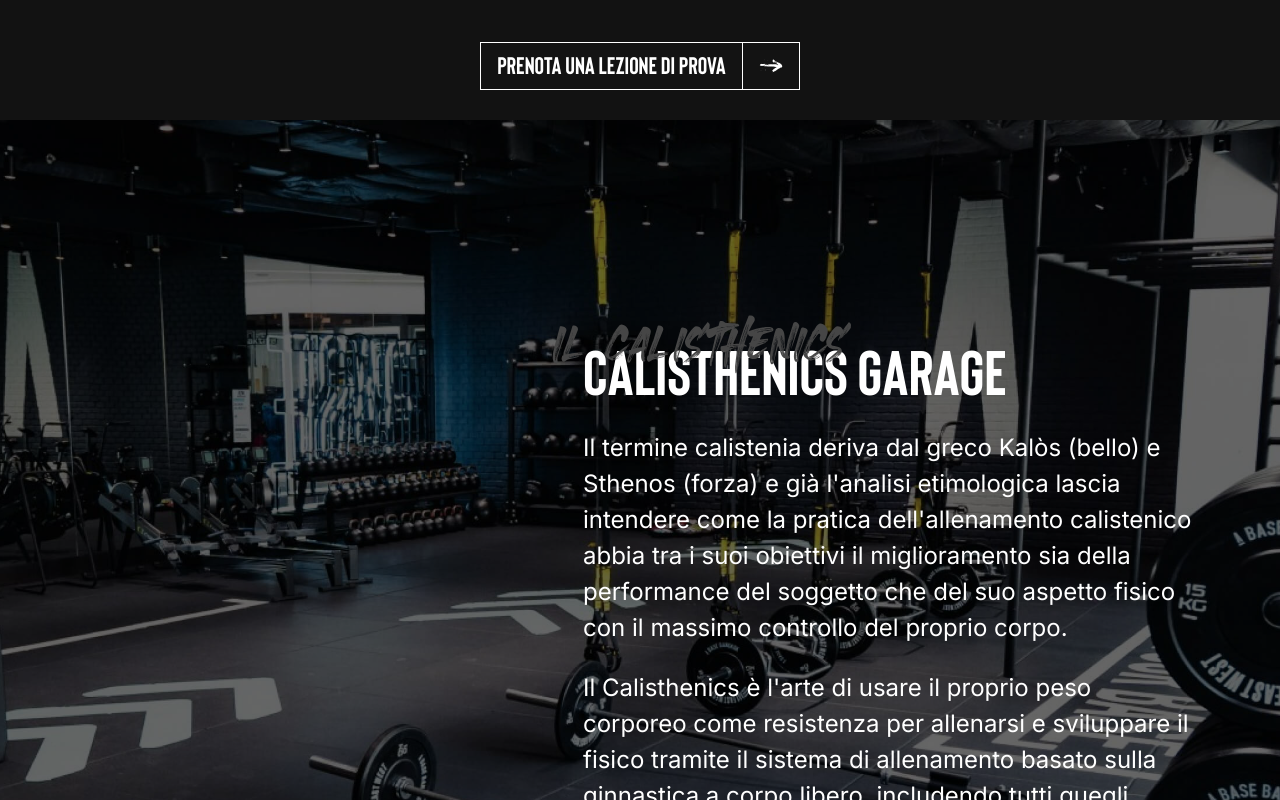
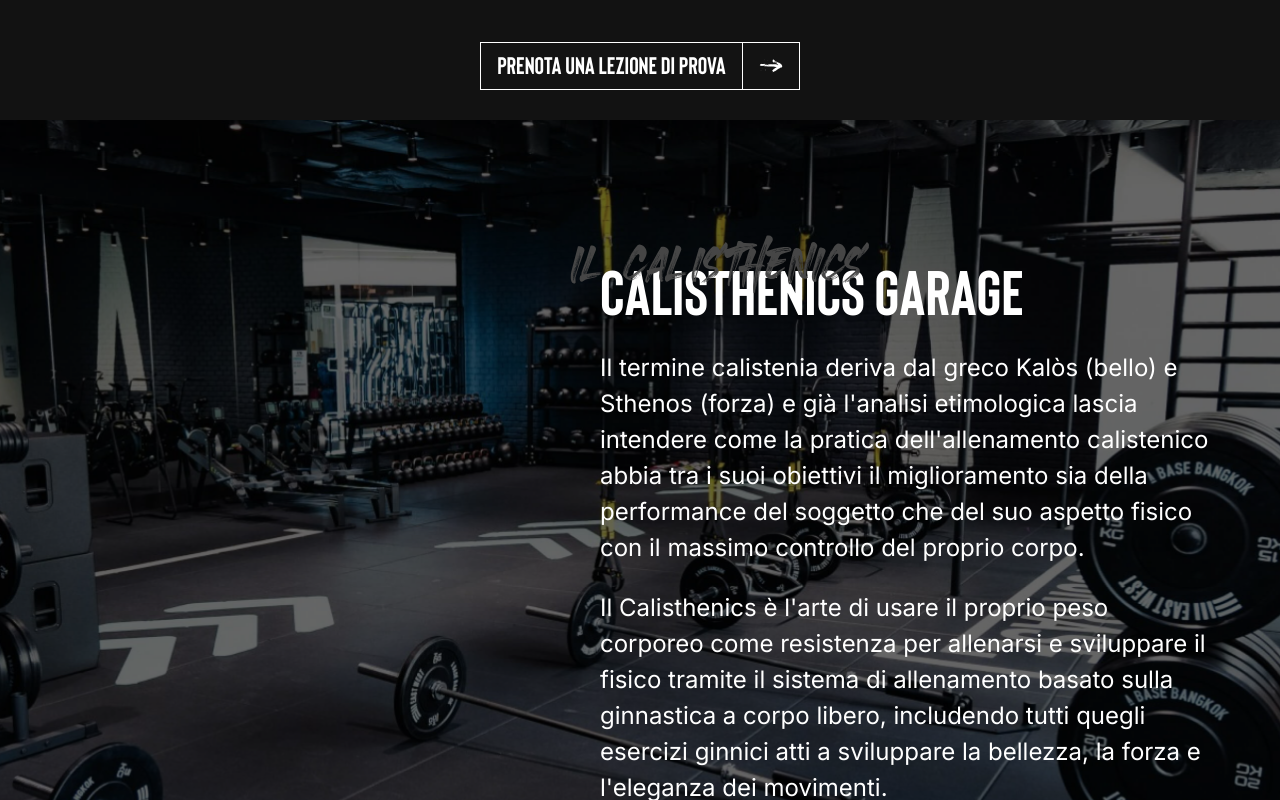
Before and after one commit to andreaselmi/IMPERIUM_MOTUS, a React (Create React App) app: page / in a window 1280 px wide. Shown: the part 820-1620 px from the top of the page. Built offline with nearby package versions, Linux system fonts and the light colour scheme.

Commit message:
add grid component

```diff
--- a/src/App.tsx
+++ b/src/App.tsx
@@ -2,6 +2,7 @@ import React from "react";
 import Header from "./components/Header/Header";
 import Navbar from "./components/Navbar/Navbar/Navbar";
 import CalisthenicsSection from "./components/Section/CalisthenicsSection/CalisthenicsSection";
+import Grid from "./components/Grid/Grid";
 
 function App() {
   return (
--- a/src/components/Grid/Grid.module.css
+++ b/src/components/Grid/Grid.module.css
@@ -1,24 +1,9 @@
-/*.grid {*/
-/*    margin: 1em;*/
-/*    border: solid lightgray;*/
-/*    background: lightgray;*/
-/*    display: grid;*/
-/*    grid-template-columns: repeat(2, minmax(10px, 1fr));*/
-/*    grid-gap: 2px;*/
-/*}*/
-
 .grid {
-    border: solid lightgray;
     display: grid;
-    margin: 16px;
-    grid-gap: 16px;
-    background: lightgray;
-    grid-template-columns: repeat(auto-fit, minmax(250px, 1fr));
-
+    grid-template-columns: repeat(12, [col-start] 1fr);
+    gap: 16px;
 }
 
-@media only screen and (max-width: 575px) {
-    .grid {
-        margin: 16px
-    }
-}
+/*.grid > * {*/
+/*    grid-column: col-start / span 12;*/
+/*}*/
--- a/src/components/Grid/Grid.tsx
+++ b/src/components/Grid/Grid.tsx
@@ -1,18 +1,12 @@
 import React from "react";
 import styles from "./Grid.module.css";
 
-const Grid: React.FC = ({ children }) => {
-  return (
-    <>
-      <div className={styles.grid}>
-        <div>Ciao</div>
-        <div>Ciao</div>
+interface GridProps {
+  className?: string;
+}
 
-        <div>Ciao</div>
-        <div>Ciao</div>
-      </div>
-    </>
-  );
+const Grid: React.FC<GridProps> = ({ children, className }) => {
+  return <div className={`${styles.grid} ${className}`}>{children}</div>;
 };
 
 export default Grid;
--- a/src/components/Section/CalisthenicsSection/CalisthenicsSection.module.css
+++ b/src/components/Section/CalisthenicsSection/CalisthenicsSection.module.css
@@ -30,19 +30,18 @@
     z-index: -1;
 }
 
-.sectionContainer {
-    padding: 80px 0
-}
-
 .sectionTitle {
     color: white;
 }
 
+.sectionContainer {
+    padding: 80px 0;
+    grid-column: col-start / span 12;
+}
+
 @media only screen and (min-width: 1200px) {
     .sectionContainer {
-        padding-left: 45%;
-        padding-top: 160px;
-        padding-bottom: 160px;
+        grid-column: col-start 7 / span 12;
+
     }
-
 }
--- a/src/components/Section/CalisthenicsSection/CalisthenicsSection.tsx
+++ b/src/components/Section/CalisthenicsSection/CalisthenicsSection.tsx
@@ -6,6 +6,7 @@ import Container from "../../Container/Container";
 import Typography from "../../Typography/Typography";
 import Button from "../../Button/Button";
 import useWindowDimensions from "../../../hooks/useWindowDimensions";
+import Grid from "../../Grid/Grid";
 
 const CalisthenicsSection = () => {
   const { width } = useWindowDimensions();
@@ -35,6 +36,7 @@ const CalisthenicsSection = () => {
     <section className={styles.container}>
       <div className={styles.overlay} />
       <Container>
+        <Grid>
           <div className={styles.sectionContainer}>
             <SectionHeader
               titleClass={styles.sectionTitle}
@@ -58,9 +60,13 @@ const CalisthenicsSection = () => {
             </div>
 
             <div>
-            <Button type={"secondary"} label={"Perchè Calisthenics Garage?"} />
+              <Button
+                type={"secondary"}
+                label={"Perchè Calisthenics Garage?"}
+              />
             </div>
           </div>
+        </Grid>
       </Container>
     </section>
   );
--- a/src/components/Section/SectionHeader/SectionHeader.tsx
+++ b/src/components/Section/SectionHeader/SectionHeader.tsx
@@ -7,16 +7,18 @@ interface SectionHeaderProps {
   imageAlt: string;
   label: string;
   titleClass?: string;
+  className?: string;
 }
 
 const SectionHeader = ({
+  className,
   imageAlt,
   imageSrc,
   label,
   titleClass,
 }: SectionHeaderProps) => {
   return (
-    <>
+    <div className={className}>
       <div className={styles.imageContainer}>
         <img className={styles.image} alt={imageAlt} src={imageSrc} />
       </div>
@@ -25,7 +27,7 @@ const SectionHeader = ({
         label={label}
         variant={"sectionTitle"}
       />
-    </>
+    </div>
   );
 };
 
```
Lines whose indentation alone changed are shown as unchanged.
